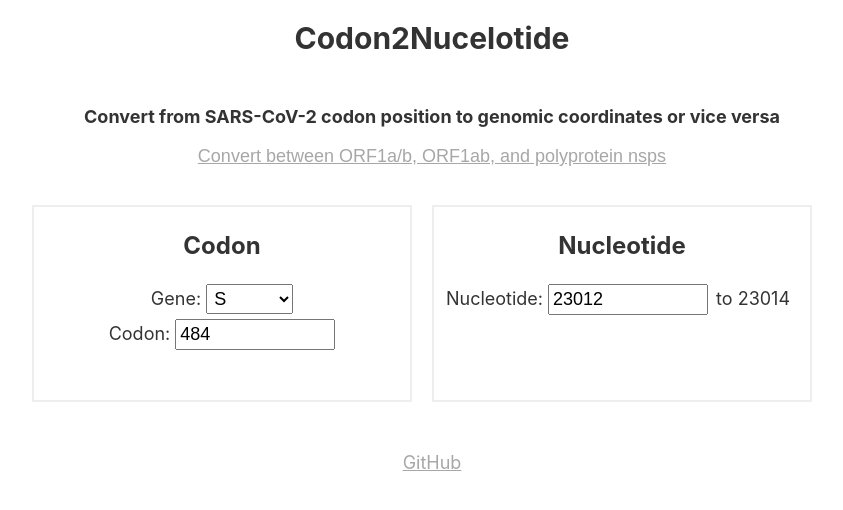
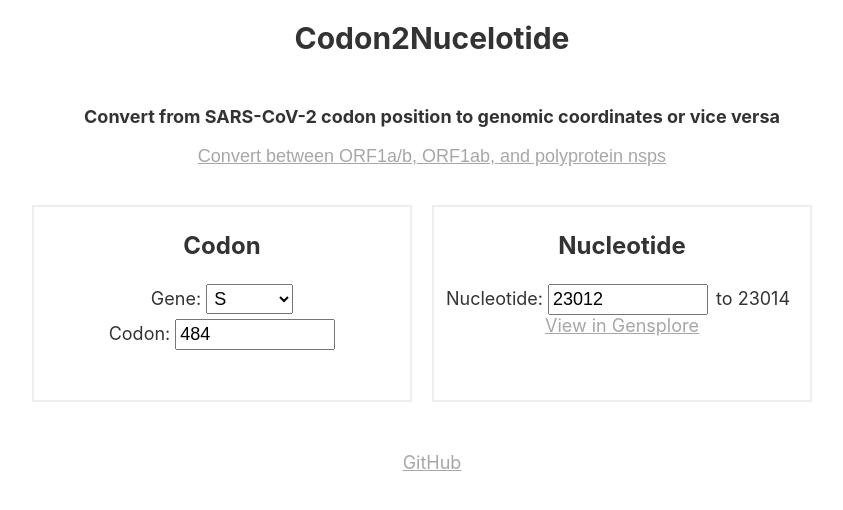
Before and after one commit to theosanderson/Codon2Nucleotide, a React (Create React App) app: page / in a window 1280 px wide. Shown: the top 510 px of the page, without its empty margins (208-1051 px from the left). Built offline with nearby package versions, Linux system fonts and the light colour scheme.

Commit message:
gensplore

```diff
--- a/src/App.js
+++ b/src/App.js
@@ -203,6 +203,7 @@ function App() {
           <h3>Nucleotide </h3>
           Nucleotide: <input type="number" value={nucleotide} onChange={e => { setNucleotide(parseInt(e.target.value)); setCodon(null); }}></input>
           <div className="to_sec">{end_nucleotide && " to " + end_nucleotide}</div>
+          <div><a style={{color: "rgb(167, 167, 167)"}} href={"https://gensplore.theo.io/?gb=%2Fsequence.gb&search="+nucleotide}>View in Gensplore</a></div>
         </div>
 
       </div>
```
